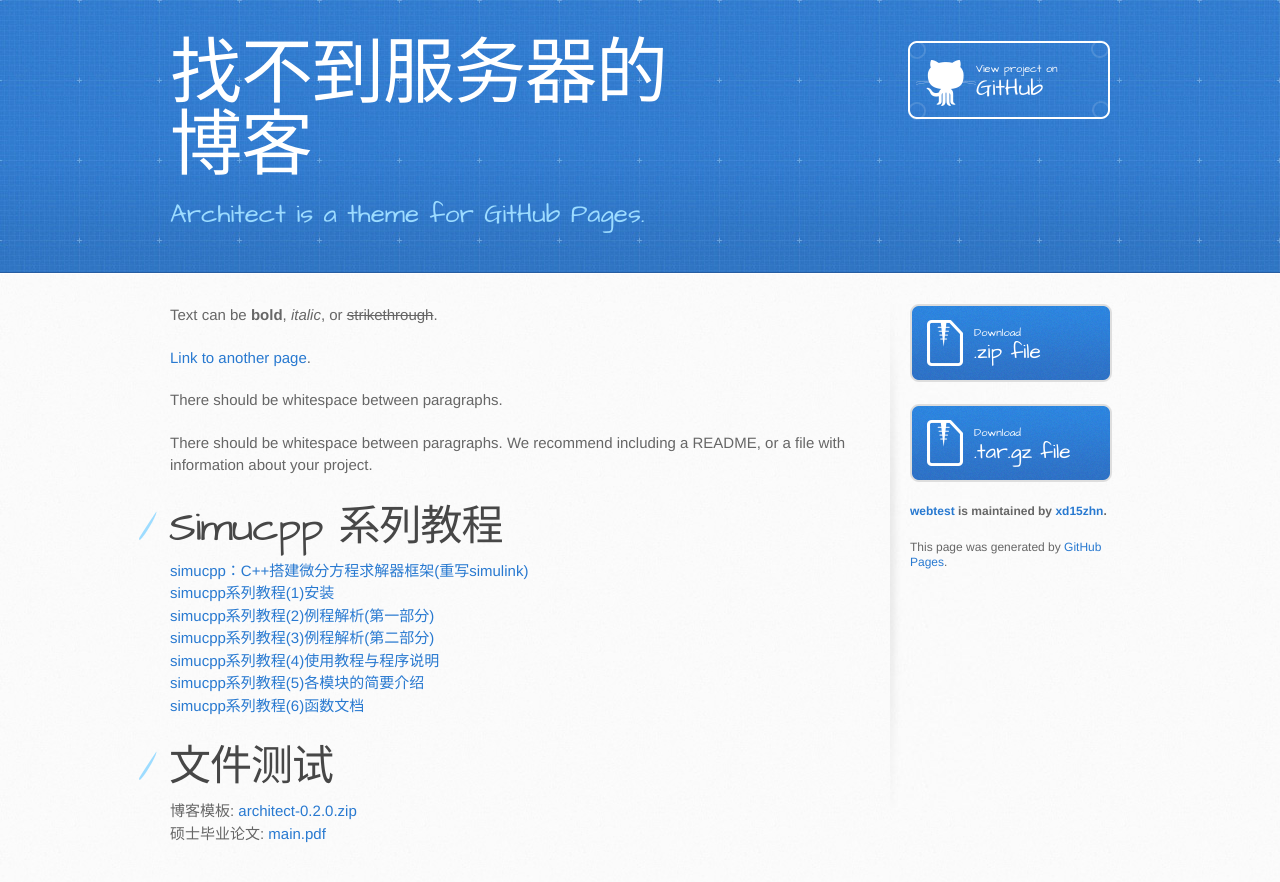
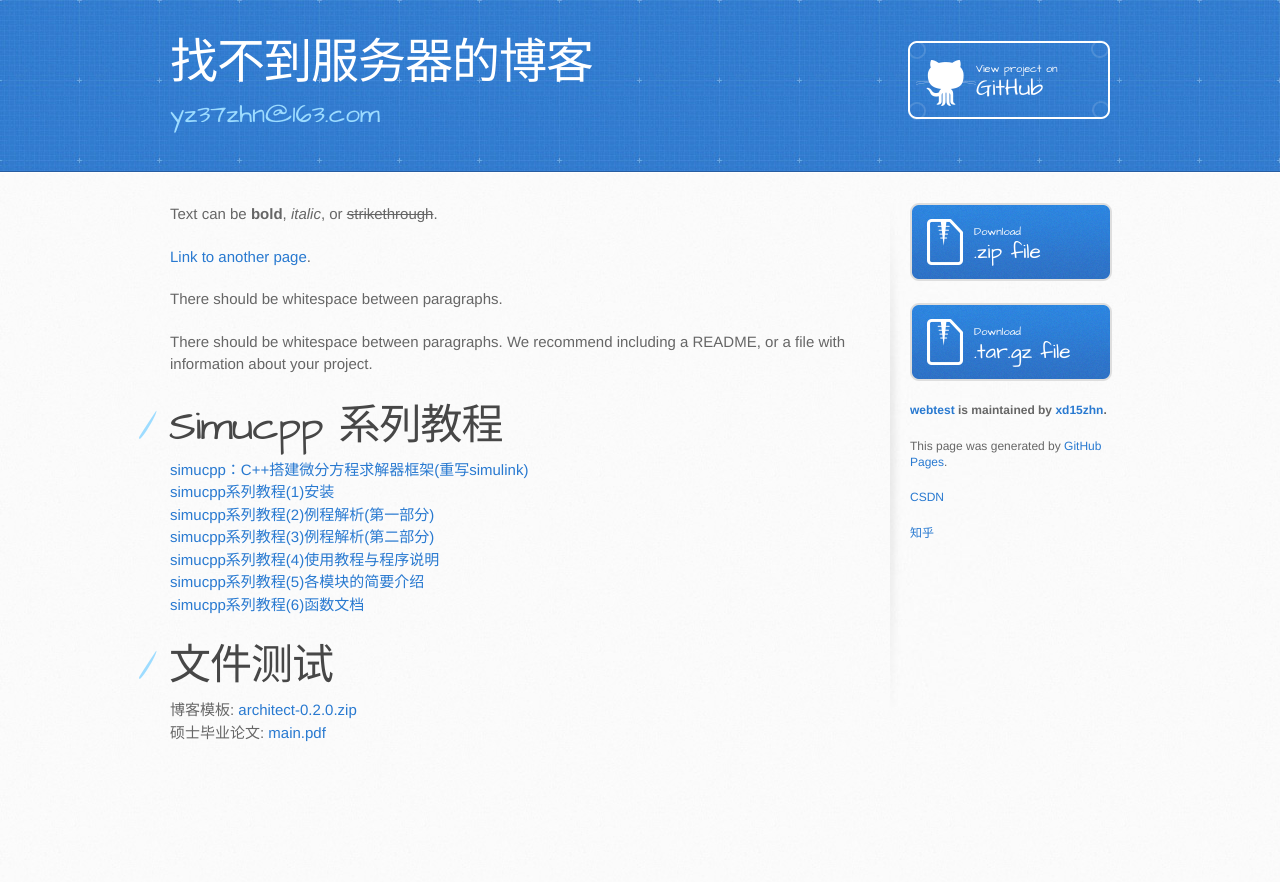
Before and after one commit to xd15zhn/webtest, a Jekyll site: the page built from index.md, in a window 1280 px wide. Shown: the top 882 px of the page. Built offline with Jekyll 4.4.1, drawn with Linux system fonts in a browser that asks for light colours.

Commit message:
04.04 1758

```diff
--- a/_config.yml
+++ b/_config.yml
@@ -1,5 +1,5 @@
 title: 找不到服务器的博客
-description: Architect is a theme for GitHub Pages.
+description: yz37zhn@163.com
 show_downloads: true
 google_analytics:
 theme: jekyll-theme-architect
--- a/_layouts/default.html
+++ b/_layouts/default.html
@@ -40,11 +40,11 @@
 
         <aside id="sidebar">
           {% if site.show_downloads %}
-            <a href="{{ site.github.zip_url }}" class="button">
+            <a href="{{ ./ }}" class="button">
               <small>Download</small>
               .zip file
             </a>
-            <a href="{{ site.github.tar_url }}" class="button">
+            <a href="{{ ./ }}" class="button">
               <small>Download</small>
               .tar.gz file
             </a>
@@ -55,6 +55,8 @@
           {% endif %}
 
           <p>This page was generated by <a href="https://pages.github.com">GitHub Pages</a>.</p>
+          <p><a href="https://blog.csdn.net/qq_34288751">CSDN</a></p>
+          <p><a href="https://www.zhihu.com/people/zhao-bu-dao-fu-wu-qi-39">知乎</a></p>
         </aside>
       </div>
     </div>
--- a/_sass/jekyll-theme-architect.scss
+++ b/_sass/jekyll-theme-architect.scss
@@ -35,7 +35,7 @@ header h1 {
   width: 540px;
   margin-top: 0;
   margin-bottom: 0.2em;
-  font-size: 72px;
+  font-size: 48px;
   font-weight: normal;
   line-height: 1;
   color: #fff;
```
Also changed, not shown: 1 other file.
